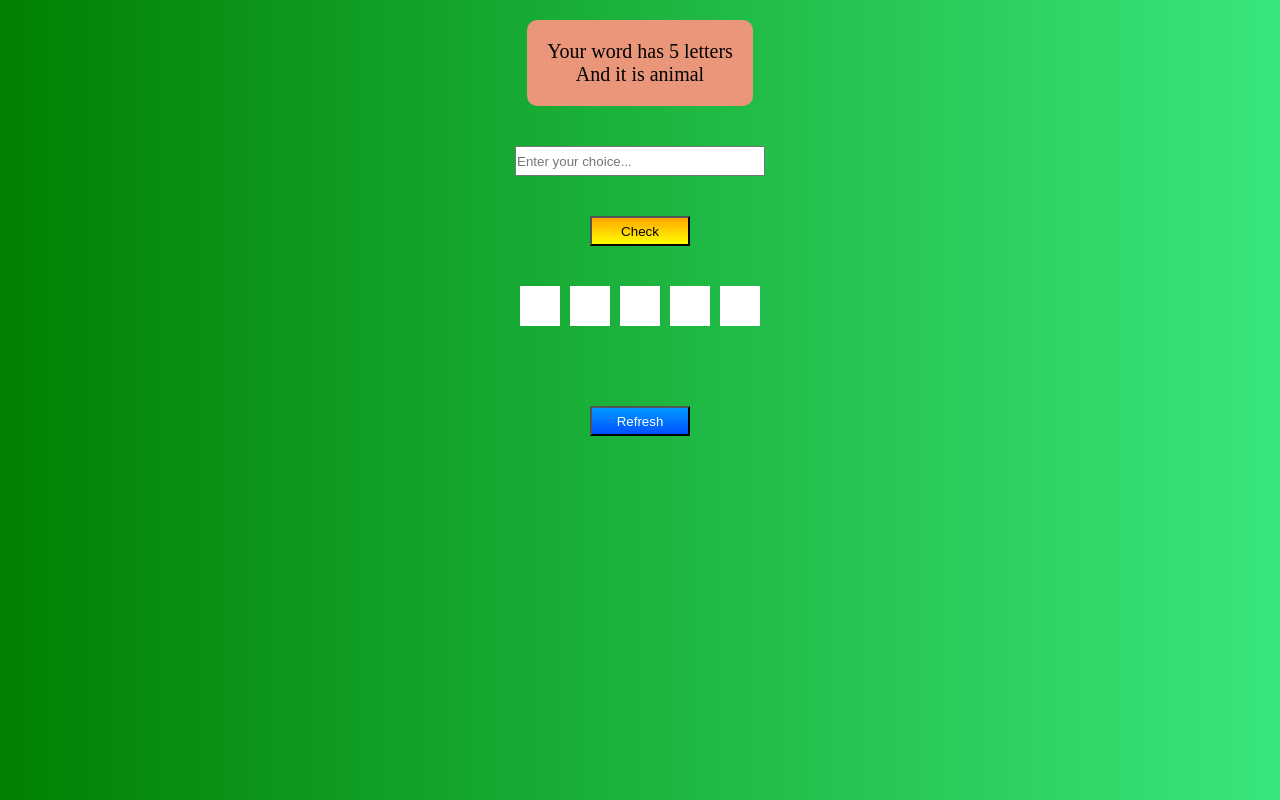
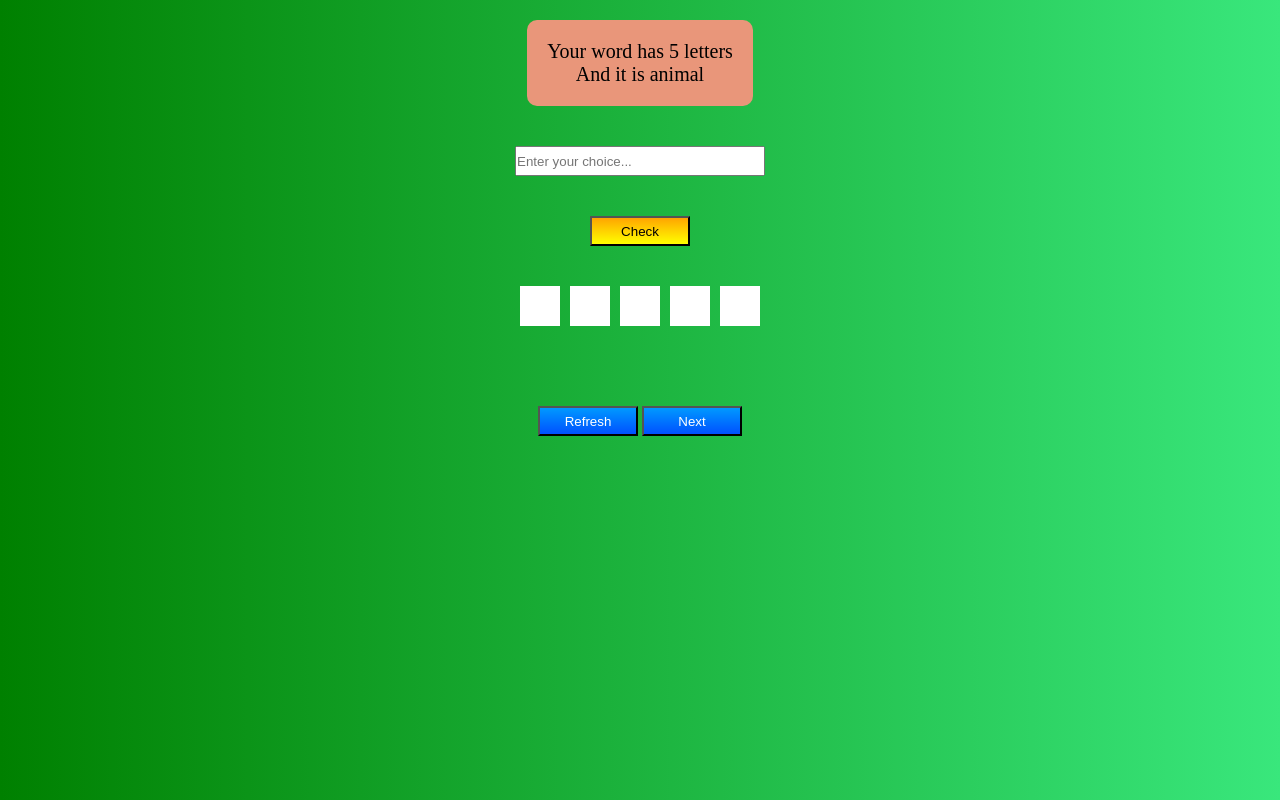
Before and after one commit to MRsajal/hangman.io, a plain HTML site: page index.html in a window 1280 px wide. Both pictures are taken after a click on the button "Start". Drawn offline with Linux system fonts and the light colour scheme.

Commit message:
Add files via upload

```diff
--- a/index.html
+++ b/index.html
@@ -21,7 +21,10 @@
         </div>
         <p id="result"></p>
         <p id="result1"></p>
-        <button onclick="start()" id="stbtn">Start</button>
+        <div>
+            <button onclick="start()" id="stbtn">Start</button>
+            <button onclick="Level()" id="next">Next</button>
+        </div>
     </div>
     <script src="script.js"></script>
 </body>
--- a/script.js
+++ b/script.js
@@ -3,8 +3,15 @@ let c = ""
 let s = ""
 let l = 0
 let aval = 0
+let level=1
 var divCreated = false
 let pDiv = document.getElementById("words-box")
+const choice1 = [["mango", "fruit"], ["tiger", "animal"], ["carrot", "vegetable"], ["rose", "flower"]]
+const choice2=[["peach","fruit"],["zebra","animal"],["tomato",'vegetable'],["sunflower","flower"]]
+const choice3=[["Berry","fruit"],["axolotl","animal"],["cabage","vegetable"],["orchid","flower"]]
+
+const choices=[choice1,choice2,choice3]
+
 
 function divCreate(l){
     for (let i = 0; i < l; i++) {
@@ -15,13 +22,22 @@ function divCreate(l){
     }
 }
 
+function Level(){
+    level++
+    if(level==4){
+        level=3
+    }
+    start()
+}
 
 function start() {
+    let choice=[]
+    choice=choices[level-1]
+    console.log(choice)
     document.getElementById("result1").style.display='none'
     aval = 0
     document.getElementById("result1").innerText = ""
     document.getElementById("result").innerText = ""
-    const choice = [["mango", "fruit"], ["tiger", "animal"], ["carrot", "vegetable"], ["rose", "flower"]]
     let x = Math.floor(Math.random() * 4)
     c = choice[x][0]
     s = choice[x][1]
@@ -61,12 +77,8 @@ function Check() {
         document.getElementById(tempDiv).innerHTML = ch.toUpperCase()
         c = c.slice(0, i) + "1" + c.slice(i + 1);
         str[i] = ch
-        // document.getElementById("result").innerText = str
         aval++;
     }
-    // else {
-    //     document.getElementById("result").innerText = str
-    // }
     if (aval == l) {
         document.getElementById("result1").style.display='block'
         document.getElementById("result1").innerText = "Corret!!"
--- a/style.css
+++ b/style.css
@@ -70,3 +70,9 @@ body {
     border-radius: 8px;
     display: none;
 }
+#next{
+    width: 100px;
+    height: 30px;
+    color: white;
+    background: linear-gradient(to bottom, rgb(0, 153, 255), rgb(0, 81, 255));
+}
```
